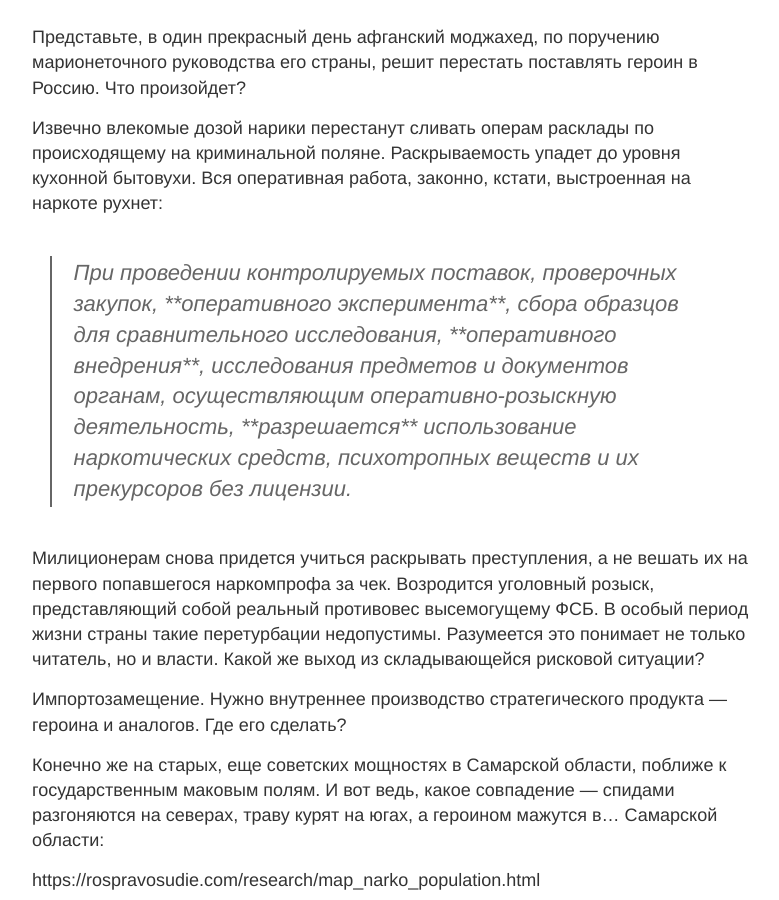
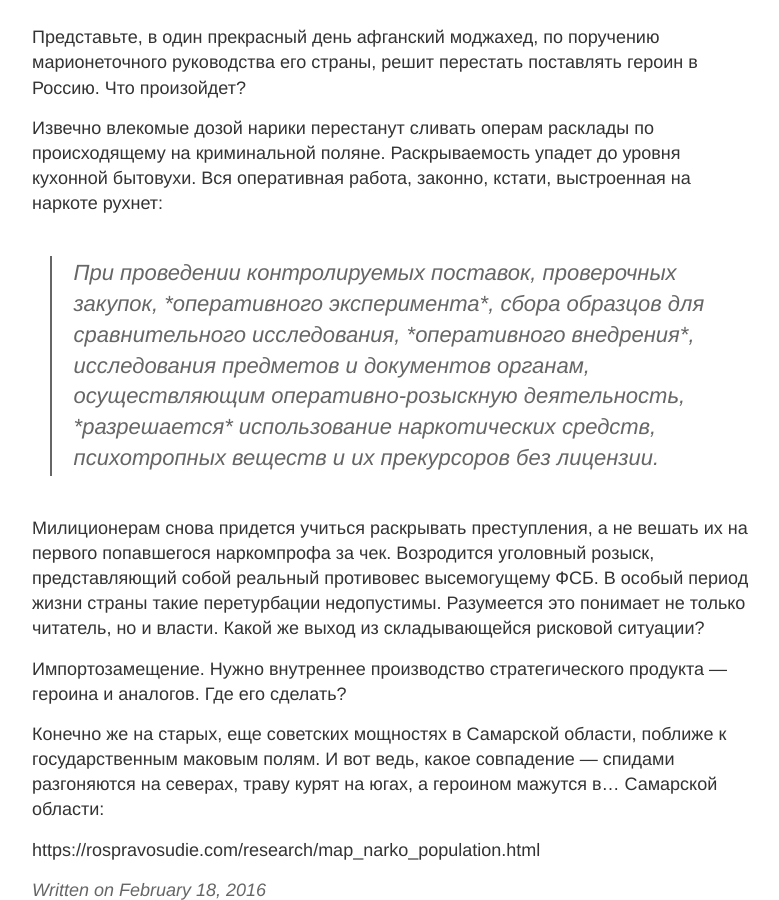
Before and after one commit to decrafts/r, a Jekyll site: the page built from _posts/uncheck/2016-02-18-kriminalnaya-matrica-narkobiznesa.md, in a window 1280 px wide and 900 px high, scrolled down 481 px. Shown: the whole window, without its empty margins (248-1027 px from the left). Built offline with Jekyll 4.4.1, drawn with Linux system fonts in a browser that asks for light colours; comment, search, counter and statistics services are not loaded.

```diff
--- a/_posts/uncheck/2016-02-18-kriminalnaya-matrica-narkobiznesa.md
+++ b/_posts/uncheck/2016-02-18-kriminalnaya-matrica-narkobiznesa.md
@@ -14,7 +14,7 @@ categories: [uncheck]
 Извечно влекомые дозой нарики перестанут сливать операм расклады по происходящему на криминальной поляне. Раскрываемость упадет до уровня кухонной бытовухи. Вся оперативная работа, законно, кстати, выстроенная на наркоте рухнет:
 
 <blockquote>
-При проведении контролируемых поставок, проверочных закупок, **оперативного эксперимента**, сбора образцов для сравнительного исследования, **оперативного внедрения**, исследования предметов и документов органам, осуществляющим оперативно-розыскную деятельность, **разрешается** использование наркотических средств, психотропных веществ и их прекурсоров без лицензии.
+При проведении контролируемых поставок, проверочных закупок, *оперативного эксперимента*, сбора образцов для сравнительного исследования, *оперативного внедрения*, исследования предметов и документов органам, осуществляющим оперативно-розыскную деятельность, *разрешается* использование наркотических средств, психотропных веществ и их прекурсоров без лицензии.
 </blockquote>
 
 
```
